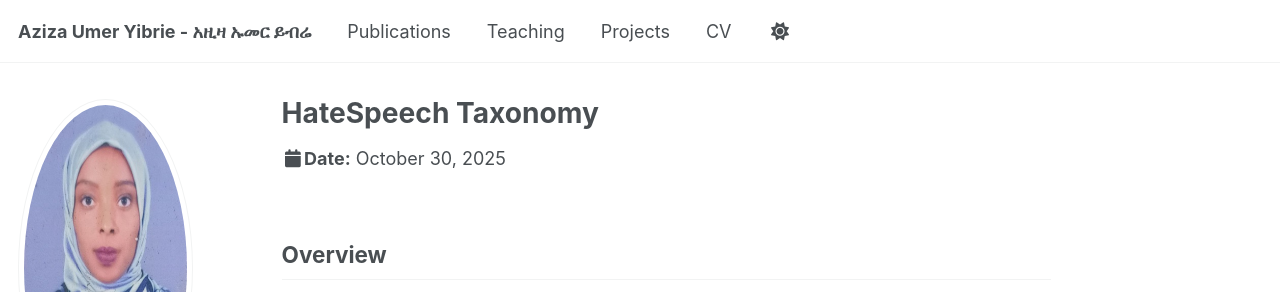
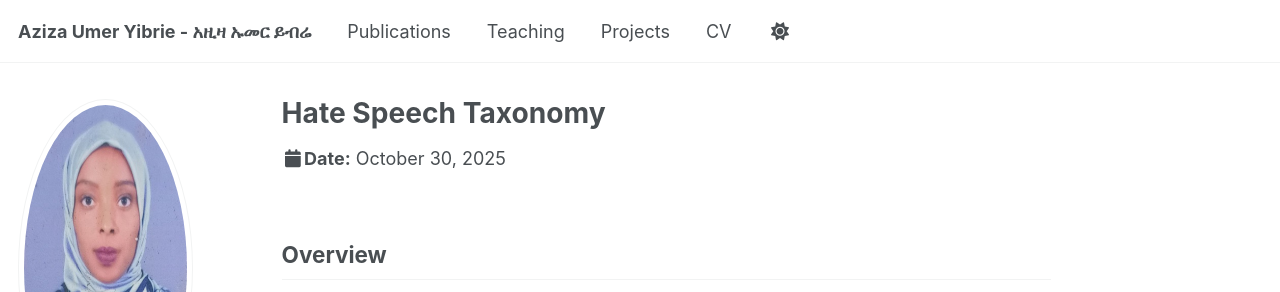
Before and after one commit to AzizaUmer/azizaumer.github.io, a Jekyll site: the page built from _talks/hate_speech.md, in a window 1280 px wide and 1269 px high. Shown: the top 292 px of the window. Built offline with Jekyll 4.4.1, drawn with Linux system fonts in a browser that asks for light colours; some web fonts are replaced; a script that is not in the unit is left out.

Commit message:
Update hate_speech.md

```diff
--- a/_talks/hate_speech.md
+++ b/_talks/hate_speech.md
@@ -1,5 +1,5 @@
 ---
-title: "HateSpeech Taxonomy"
+title: "Hate Speech Taxonomy"
 collection: "projects"
 type: "research"
 permalink: /talks/hate_speech/
```
